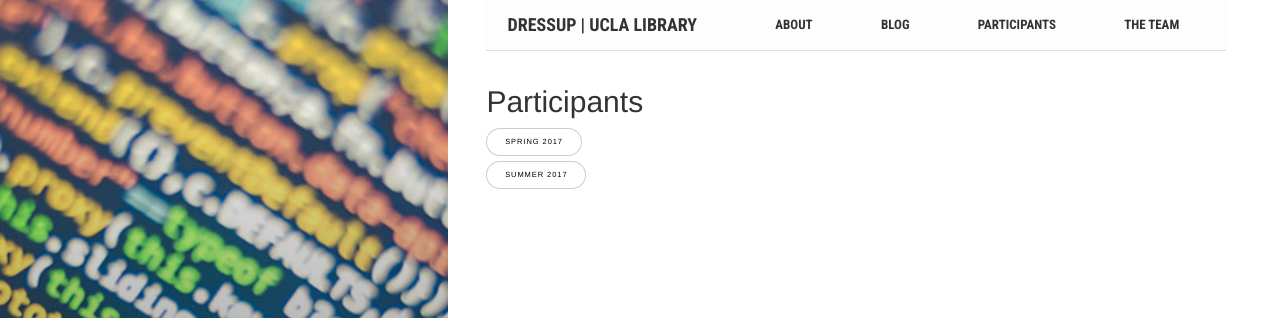
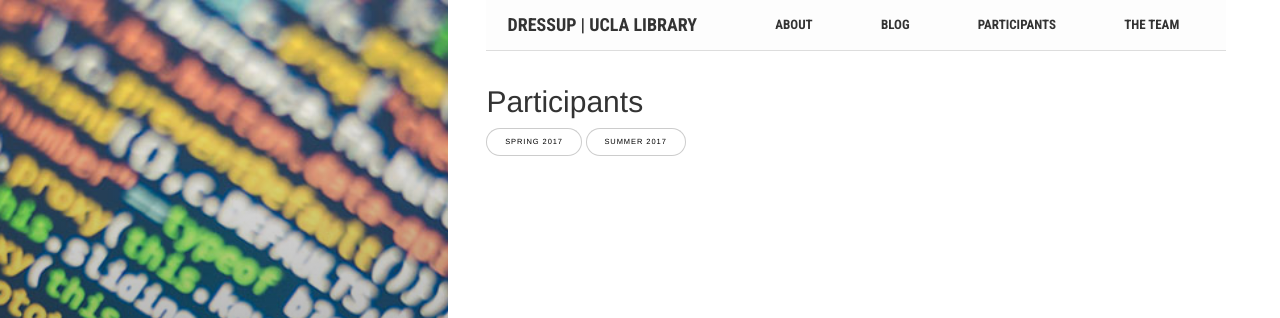
Before and after one commit to dnoneill/dressup-rebuild, a Jekyll site: the page built from _sessions/spring_17.md, in a window 1280 px wide. Shown: the top 318 px of the page. Built offline with Jekyll 4.4.1, drawn with Linux system fonts in a browser that asks for light colours.

Commit message:
remove formatting to get buttons next to each other

```diff
--- a/_layouts/participants.html
+++ b/_layouts/participants.html
@@ -10,7 +10,7 @@ layout: default
 
 <h2>Participants</h2>
 {% for class in site.sessions %}
-<div><a href="{{site.baseurl}}{{ class.url }}" class="button">{{ class.title }}</a></div>
+<a href="{{site.baseurl}}{{ class.url }}" class="button">{{ class.title }}</a>
 {% endfor %}
     {% for person in site.people %}
     {% if person.role == "participant" and person.session == class %}
```
